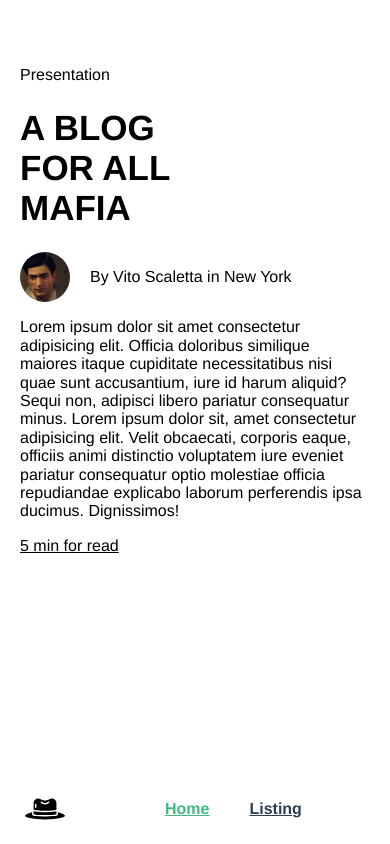
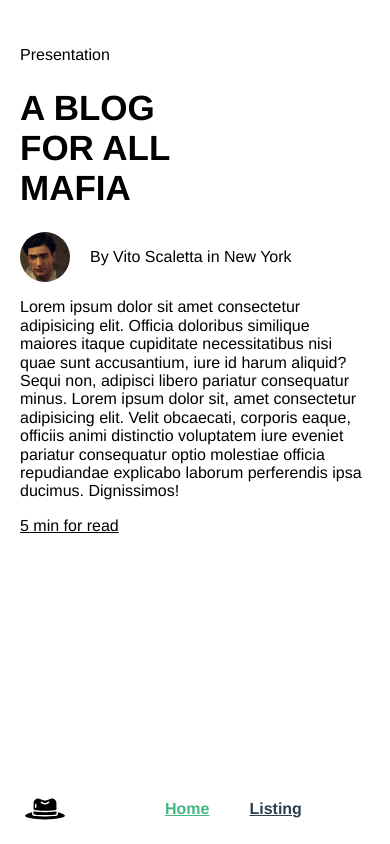
Before and after one commit to MaksymY/web2-pwa, a Vue app: page /#/ in a window 390 px wide. Built offline with nearby package versions, Linux system fonts and the light colour scheme.

Commit message:
fix resp

```diff
--- a/src/views/Home.vue
+++ b/src/views/Home.vue
@@ -25,7 +25,7 @@ export default {
 
 <style lang="scss">
 .home {
-  padding: 50px 20px;
+  padding: 50px 20px 20px 10px;
   display: flex;
   align-items: center;
   justify-content: space-around;
@@ -58,6 +58,7 @@ export default {
     text-decoration: underline;
   }
   @media (max-width: 700px) {
+    padding: 30px 20px;
     &__image {
       display: none;
     }
```
